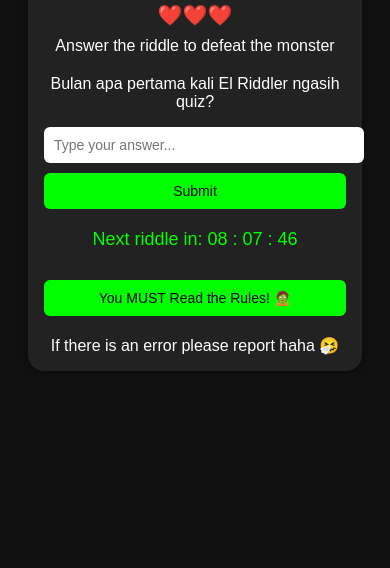
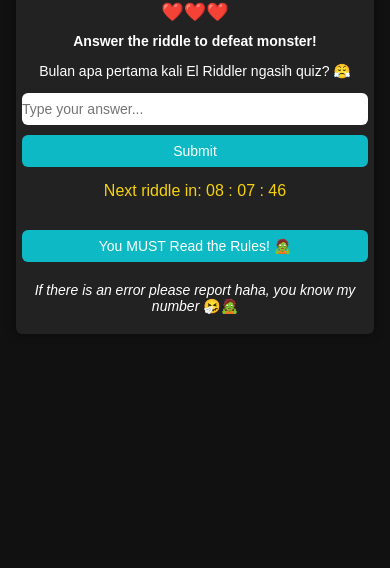
Before and after one commit to heirsall/final-elriddler, a plain HTML site: page index.html in a window 390 px wide. Shown: the part 292-860 px from the top of the page. Drawn offline with Linux system fonts and the light colour scheme.

Commit message:
bug fixing

```diff
--- a/index.html
+++ b/index.html
@@ -2,7 +2,8 @@
 <html lang="en">
   <head>
     <meta charset="UTF-8" />
-    <title>Riddle Monster Game</title>
+    <meta name="viewport" content="width=device-width, initial-scale=1.0" />
+    <title>The Hound of the Cimanggus</title>
     <link rel="stylesheet" href="style.css" />
   </head>
   <body>
@@ -11,7 +12,9 @@
         <div class="face">😈</div>
         <div class="hp" id="hpDisplay">❤️❤️❤️</div>
       </div>
-      <div class="instruction">Answer the riddle to defeat the monster</div>
+      <div class="instruction-1">
+        <b>Answer the riddle to defeat monster!</b>
+      </div>
       <div class="riddle-container">
         <p id="riddle">Loading...</p>
         <input type="text" id="answerInput" placeholder="Type your answer..." />
@@ -23,7 +26,12 @@
           <button>You MUST Read the Rules! 🧟</button>
         </a>
       </div>
-      <div class="instruction">If there is an error please report haha 🤧</div>
+      <div class="instruction-2">
+        <p>
+          <i>If there is an error please report haha, you know my number</i>
+          🤧🧟
+        </p>
+      </div>
     </div>
 
     <script src="script.js"></script>
--- a/script.js
+++ b/script.js
@@ -1,13 +1,22 @@
 const riddles = [
   {
-    question: "Bulan apa pertama kali El Riddler ngasih quiz?",
+    question: "Bulan apa pertama kali El Riddler ngasih quiz? 😤",
     answer: "november",
   },
   {
-    question: "Tunggu hint selanjutnya! 😤",
-    answer: "Mochamad Thiesa Nabil",
+    question: "Judul buku apa yang sedang dicuri El Riddler dari Sherlock?",
+    answer: "the hound of the baskervilles",
   },
-  { question: "Tunggu hint selanjutnya! 😤", answer: "Mochamad Thiesa Nabil" },
+  {
+    question: "Darimana El Riddler belajar bahasa Spanyol?",
+    answer: "duolingo",
+  },
+  { question: "Apa kekuatan asli dari El Riddler?", answer: "membaca pikiran" },
+  {
+    question:
+      "Iya atau tidak, El Riddler hanya bagian dari perwujudan seseorang?",
+    answer: "iya",
+  },
 ];
 
 const hpKey = "monsterHP";
--- a/style.css
+++ b/style.css
@@ -1,7 +1,8 @@
 body {
   font-family: sans-serif;
-  background: #111;
-  color: #fff;
+  font-size: 14px;
+  background: #111111;
+  color: #ffffff;
   display: flex;
   justify-content: center;
   align-items: center;
@@ -11,18 +12,24 @@ body {
   overflow: auto;
 }
 
-.game-container {
+.game-container,
+.rules-container {
   text-align: center;
   max-width: 500px;
   width: 100%;
-  background-color: #222;
+  background-color: #222222;
   padding: 20px;
   border-radius: 16px;
   box-shadow: 0 0 10px rgba(0, 0, 0, 0.5);
+  margin: 0 auto;
 }
 
-.rules-information {
-  margin: 30px 0;
+.rules-container {
+  text-align: left;
+}
+
+.rules-title {
+  text-align: center;
 }
 
 .monster .face {
@@ -31,7 +38,7 @@ body {
 
 .hp {
   margin: 10px 0;
-  font-size: 22px;
+  font-size: 32px;
 }
 
 .riddle-container {
@@ -45,51 +52,99 @@ input {
   max-width: 300px;
   border-radius: 6px;
   border: none;
+  box-sizing: border-box;
 }
 
 button {
   padding: 10px 20px;
   margin-top: 10px;
-  font-size: 16px;
+  font-size: 15px;
   border: none;
   border-radius: 6px;
-  background-color: #0f0;
-  color: #000;
+  background-color: rgb(13, 185, 197);
+  color: #ffffff;
   cursor: pointer;
+  width: auto;
+  box-sizing: border-box;
 }
 
 .button-rules {
   margin: 20px 0;
+  text-align: center;
 }
 
 .countdown {
   font-size: 18px;
-  margin-top: 20px;
-  color: #0f0;
+  margin-top: 15px;
+  margin-bottom: 15px;
+  color: rgb(245, 210, 13);
 }
 
 /* Responsive tweaks */
 @media screen and (max-width: 600px) {
+  body {
+    padding: 8px;
+    height: auto;
+    min-height: 100vh;
+    flex-direction: column;
+  }
+
+  .game-container,
+  .rules-container {
+    padding: 10px;
+    border-radius: 10px;
+    max-width: 100%;
+    min-width: 0;
+    width: 100%;
+    box-sizing: border-box;
+  }
+
   .monster .face {
-    font-size: 60px;
+    font-size: 48px;
   }
 
   .hp {
-    font-size: 20px;
+    font-size: 18px;
+  }
+
+  .riddle-container {
+    margin: 12px 0;
   }
 
   input {
-    font-size: 14px;
+    font-size: 15px;
     width: 100%;
+    max-width: 100%;
+    padding: 8px;
   }
 
   button {
-    font-size: 14px;
+    font-size: 15px;
     width: 100%;
     margin: 10px 0 0;
+    padding: 10px 0;
   }
 
-  .game-container {
-    padding: 16px;
+  .countdown {
+    font-size: 16px;
+    margin-top: 15px;
+    margin-bottom: 15px;
   }
 }
+
+/* Extra small devices */
+@media screen and (max-width: 400px) {
+  .monster .face {
+    font-size: 36px;
+  }
+  .game-container,
+  .rules-container {
+    padding: 6px;
+    border-radius: 6px;
+  }
+  input,
+  button {
+    font-size: 14px;
+    padding: 8px 0;
+  }
+}
```
Also changed, not shown: rules.html (+19 -13 lines).
